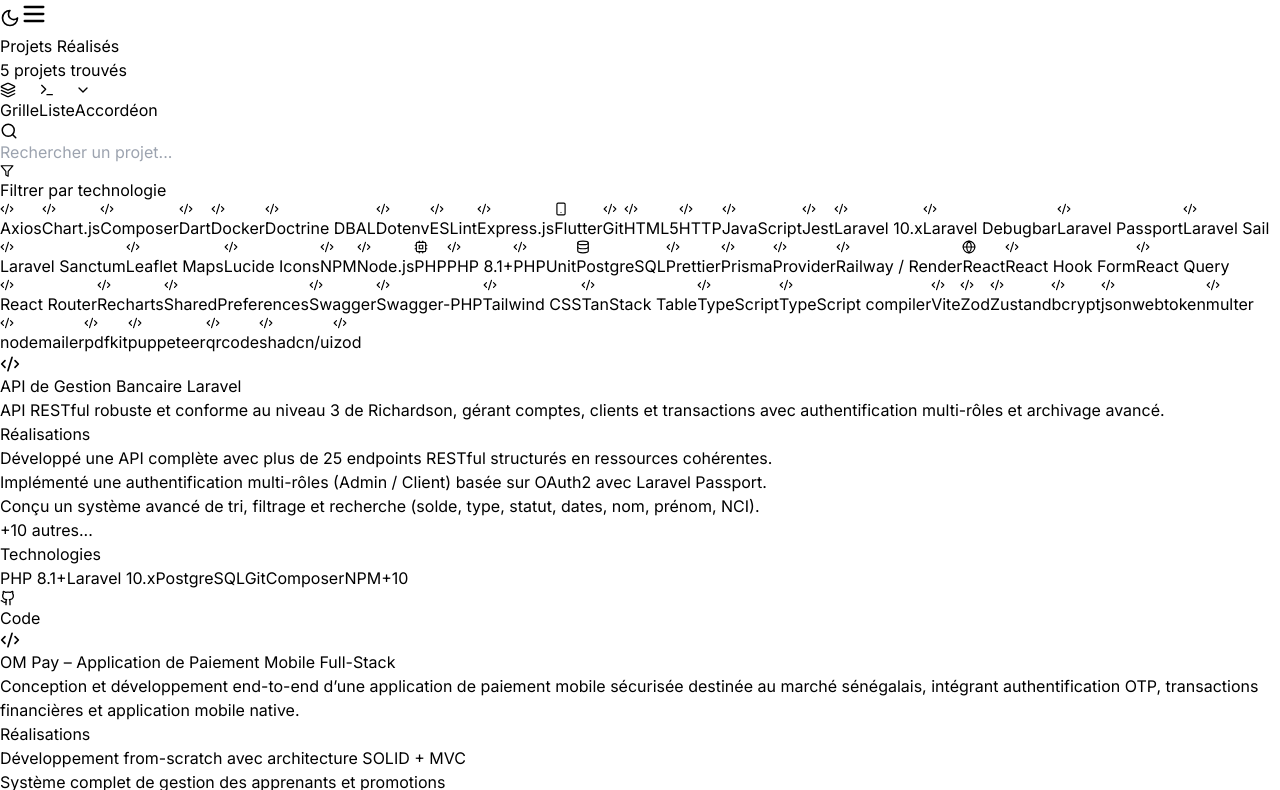
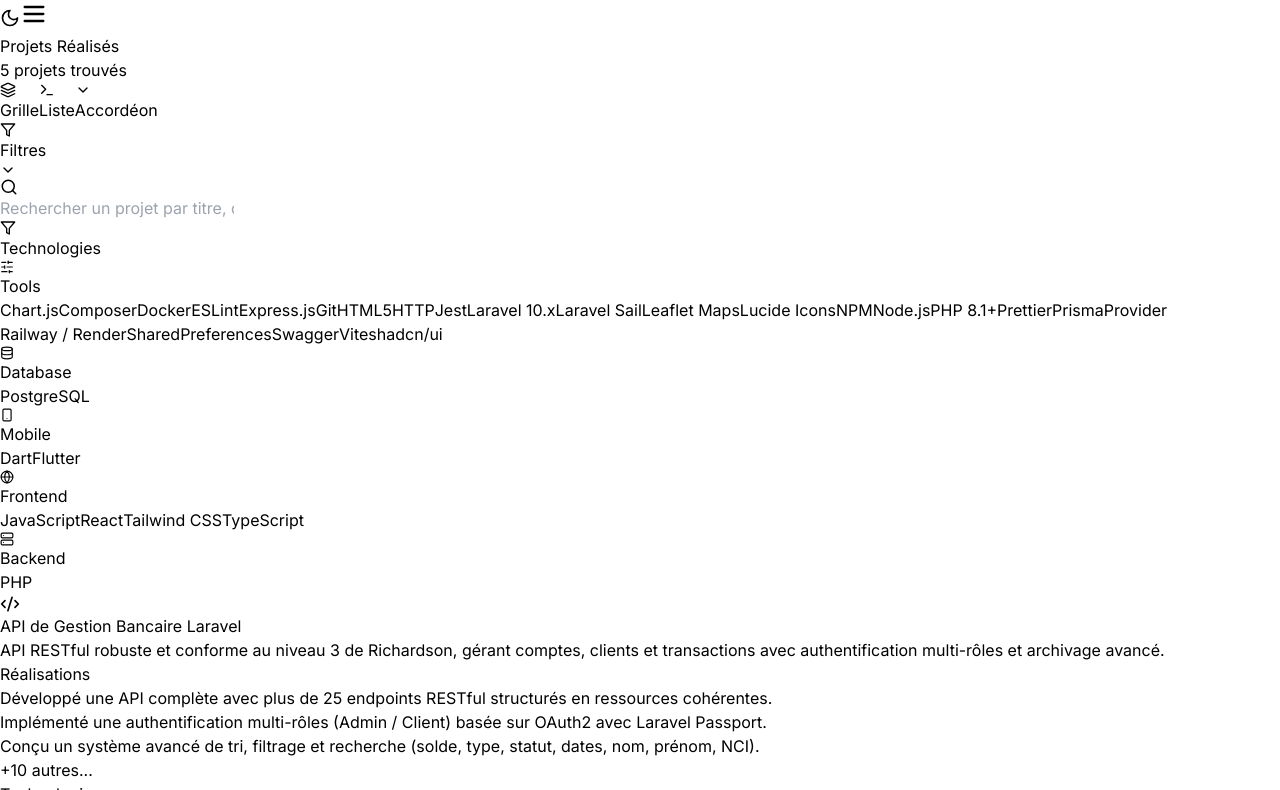
Before and after one commit to KalidouGUISSE/KalidouGUISSE-PorteFollio, a React (Vite) app: page /projects in a window 1280 px wide. Shown: the part 850-1640 px from the top of the page. Built offline with nearby package versions, Linux system fonts and the light colour scheme.

Commit message:
video reste

```diff
--- a/src/components/Projects.tsx
+++ b/src/components/Projects.tsx
@@ -2,16 +2,40 @@ import { useState, useMemo, useEffect } from 'react';
 import { PortfolioData } from '../types/portfolio';
 import {
   Github, ExternalLink, Code2, Layers, Terminal,
-  ChevronDown, ChevronUp, Search, Filter, X,
-  Database, Smartphone, Globe, Cpu
+  ChevronDown, ChevronUp, SlidersHorizontal, Filter,
+  Database, Smartphone, Globe, Server
 } from 'lucide-react';
 import { useTheme } from '../contexts/ThemeContext';
+import { TechnologyFilter } from './TechnologyFilter';
 
 interface ProjectsProps {
   data: PortfolioData;
 }
 
 type ViewMode = 'grid' | 'list' | 'mobile-accordion';
+
+// Catégories de technologies avec icônes
+const TECH_CATEGORIES = [
+  { name: 'Frontend', icon: <Globe size={14} />, color: 'blue' },
+  { name: 'Backend', icon: <Server size={14} />, color: 'green' },
+  { name: 'Mobile', icon: <Smartphone size={14} />, color: 'purple' },
+  { name: 'Database', icon: <Database size={14} />, color: 'orange' },
+  { name: 'Tools', icon: <SlidersHorizontal size={14} />, color: 'gray' },
+];
+
+// Fonction pour catégoriser une technologie
+const getTechCategory = (tech: string): string => {
+  const frontend = ['React', 'Angular', 'HTML', 'CSS', 'JavaScript', 'TypeScript', 'Tailwind CSS'];
+  const backend = ['PHP', 'Laravel', 'Node', 'Java', 'Python', 'C'];
+  const mobile = ['Flutter', 'Dart'];
+  const database = ['MySQL', 'MongoDB', 'PostgreSQL'];
+
+  if (frontend.includes(tech)) return 'Frontend';
+  if (backend.includes(tech)) return 'Backend';
+  if (mobile.includes(tech)) return 'Mobile';
+  if (database.includes(tech)) return 'Database';
+  return 'Tools';
+};
 
 // Composant: MobileAccordionItem
 const MobileAccordionItem = ({
@@ -41,7 +65,6 @@ const MobileAccordionItem = ({
         }
       `}
     >
-      {/* Header cliquable */}
       <button
         onClick={onToggle}
         aria-expanded={isOpen}
@@ -79,7 +102,6 @@ const MobileAccordionItem = ({
         />
       </button>
 
-      {/* Contenu développé */}
       <div
         id={`project-content-${project.id}`}
         className={`
@@ -91,7 +113,6 @@ const MobileAccordionItem = ({
           px-4 pb-4 space-y-4
           ${isDark ? 'border-t border-gray-700' : 'border-t border-gray-200'}
         `}>
-          {/* Description */}
           <p className={`
             pt-4 text-sm leading-relaxed
             ${isDark ? 'text-gray-300' : 'text-gray-600'}
@@ -99,7 +120,6 @@ const MobileAccordionItem = ({
             {project.shortDescription}
           </p>
 
-          {/* Réalisations */}
           <div>
             <h4 className={`
               text-xs font-semibold uppercase tracking-wider mb-2
@@ -126,7 +146,6 @@ const MobileAccordionItem = ({
             </ul>
           </div>
 
-          {/* Technologies */}
           <div>
             <h4 className={`
               text-xs font-semibold uppercase tracking-wider mb-2
@@ -152,7 +171,6 @@ const MobileAccordionItem = ({
             </div>
           </div>
 
-          {/* Liens */}
           <div className={`
             pt-2 flex flex-wrap gap-2
           `}>
@@ -214,7 +232,7 @@ const MobileAccordionItem = ({
   );
 };
 
-// Composant: ProjectCard (Desktop Grid)
+// Composant: ProjectCard
 const ProjectCard = ({
   project,
   isDark
@@ -240,7 +258,6 @@ const ProjectCard = ({
       `}
       aria-labelledby={`project-title-${project.id}`}
     >
-      {/* Header */}
       <div className={`
         px-6 py-4 rounded-t-xl border-b transition-colors duration-300
         ${isDark
@@ -272,7 +289,6 @@ const ProjectCard = ({
         </div>
       </div>
 
-      {/* Contenu */}
       <div className="flex-1 p-6 space-y-4">
         <p className={`
           text-sm leading-relaxed line-clamp-3
@@ -281,7 +297,6 @@ const ProjectCard = ({
           {project.shortDescription}
         </p>
 
-        {/* Réalisations */}
         <div className="space-y-2">
           <h4 className={`
             text-xs font-semibold uppercase tracking-wider
@@ -316,7 +331,6 @@ const ProjectCard = ({
           </ul>
         </div>
 
-        {/* Technologies */}
         <div className="space-y-2">
           <h4 className={`
             text-xs font-semibold uppercase tracking-wider
@@ -351,7 +365,6 @@ const ProjectCard = ({
         </div>
       </div>
 
-      {/* Liens */}
       <div className={`
         px-6 py-4 rounded-b-xl border-t flex items-center justify-between gap-4
         ${isDark
@@ -426,105 +439,54 @@ const ProjectCard = ({
   );
 };
 
-// Composant: FilterSection
-const FilterSection = ({
-  allTechnologies,
-  selectedTechs,
-  onToggleTech,
-  isDark
-}: {
-  allTechnologies: string[];
-  selectedTechs: string[];
-  onToggleTech: (tech: string) => void;
-  isDark: boolean;
-}) => {
-  const categoryIcons: Record<string, React.ReactNode> = {
-    'PHP': <Cpu size={14} />,
-    'Laravel': <Layers size={14} />,
-    'Node': <Cpu size={14} />,
-    'React': <Globe size={14} />,
-    'Flutter': <Smartphone size={14} />,
-    'MySQL': <Database size={14} />,
-    'PostgreSQL': <Database size={14} />,
-  };
-
-  return (
-    <div className="flex flex-wrap gap-2">
-      {allTechnologies.map((tech) => {
-        const isSelected = selectedTechs.includes(tech);
-        return (
-          <button
-            key={tech}
-            onClick={() => onToggleTech(tech)}
-            aria-pressed={isSelected}
-            className={`
-              flex items-center gap-1.5 px-3 py-1.5 rounded-full text-xs font-medium
-              transition-all duration-200
-              ${isSelected
-                ? isDark
-                  ? 'bg-blue-600 text-white'
-                  : 'bg-blue-600 text-white'
-                : isDark
-                  ? 'bg-gray-700 text-gray-300 hover:bg-gray-600'
-                  : 'bg-gray-200 text-gray-700 hover:bg-gray-300'
-              }
-            `}
-          >
-            {categoryIcons[tech] || <Code2 size={14} />}
-            {tech}
-            {isSelected && (
-              <X size={12} className="ml-0.5" />
-            )}
-          </button>
-        );
-      })}
-    </div>
-  );
-};
-
 export const Projects = ({ data }: ProjectsProps) => {
   const { isDark } = useTheme();
   const [viewMode, setViewMode] = useState<ViewMode>('grid');
   const [searchQuery, setSearchQuery] = useState('');
   const [selectedTechs, setSelectedTechs] = useState<string[]>([]);
   const [openAccordionId, setOpenAccordionId] = useState<string | null>(null);
+  const [isFilterVisible, setIsFilterVisible] = useState(true);
 
-  // Détecter la taille d'écran pour définir le mode par défaut
   useEffect(() => {
     const handleResize = () => {
       if (window.innerWidth < 768) {
         setViewMode('mobile-accordion');
       }
     };
-
-    // Initialiser en mobile si petit écran
     handleResize();
-
     window.addEventListener('resize', handleResize);
     return () => window.removeEventListener('resize', handleResize);
   }, []);
 
-  // Extraire toutes les technologies uniques
-  const allTechnologies = useMemo(() => {
-    const techs = new Set<string>();
+  // Extraire technologies avec catégories
+  const techCategories = useMemo(() => {
+    const categories: Record<string, string[]> = {};
+
     data.projects.forEach(project => {
-      project.technologies.core.forEach(t => techs.add(t));
-      project.technologies.tools.forEach(t => techs.add(t));
-      project.technologies.packages.forEach(t => t && techs.add(t));
+      [...project.technologies.core, ...project.technologies.tools].forEach(t => {
+        const cat = getTechCategory(t);
+        if (!categories[cat]) categories[cat] = [];
+        if (!categories[cat].includes(t)) categories[cat].push(t);
       });
-    return Array.from(techs).sort();
+    });
+
+    return Object.entries(categories).map(([name, items]) => ({
+      name,
+      items: items.sort(),
+      icon: TECH_CATEGORIES.find(c => c.name === name)?.icon || <Code2 size={14} />,
+      color: TECH_CATEGORIES.find(c => c.name === name)?.color || 'gray'
+    }));
   }, [data.projects]);
 
   // Filtrer les projets
   const filteredProjects = useMemo(() => {
     return data.projects.filter(project => {
-      // Recherche textuelle
       const matchesSearch =
+        searchQuery === '' ||
         project.title.toLowerCase().includes(searchQuery.toLowerCase()) ||
         project.shortDescription.toLowerCase().includes(searchQuery.toLowerCase()) ||
         project.achievements.some(a => a.toLowerCase().includes(searchQuery.toLowerCase()));
 
-      // Filtrage par technologies (OU - un projet apparaît s'il contient AU MOINS une tech sélectionnée)
       const matchesTechs = selectedTechs.length === 0 || selectedTechs.some(tech =>
         project.technologies.core.includes(tech) ||
         project.technologies.tools.includes(tech) ||
@@ -558,7 +520,6 @@ export const Projects = ({ data }: ProjectsProps) => {
       id="projects"
     >
       <div className="max-w-7xl mx-auto">
-        {/* Header */}
         <div className="flex flex-col md:flex-row md:items-end md:justify-between gap-6 mb-12">
           <div className="animate-fade-in-up">
             <h2 className="text-4xl md:text-5xl font-bold text-gray-900 dark:text-white mb-4">
@@ -570,7 +531,6 @@ export const Projects = ({ data }: ProjectsProps) => {
             </p>
           </div>
 
-          {/* View Mode Toggle */}
           <div className="flex items-center gap-2 p-1 rounded-lg bg-gray-100 dark:bg-gray-800 animate-fade-in-up animation-delay-200">
             <button
               onClick={() => setViewMode('grid')}
@@ -617,72 +577,55 @@ export const Projects = ({ data }: ProjectsProps) => {
           </div>
         </div>
 
-        {/* Search & Filters */}
-        <div className={`
-          mb-8 p-4 rounded-xl border space-y-4
+        {/* Filter Toggle Button */}
+        <div className="mb-4">
+          <button
+            onClick={() => setIsFilterVisible(!isFilterVisible)}
+            className={ `
+              flex items-center gap-2 px-4 py-2 rounded-lg text-sm font-medium
+              transition-all duration-200
               ${isDark
-            ? 'bg-gray-800/30 border-gray-700'
-            : 'bg-gray-50 border-gray-200'
+                ? 'bg-gray-800 text-gray-300 hover:bg-gray-700 border border-gray-700'
+                : 'bg-gray-100 text-gray-700 hover:bg-gray-200 border border-gray-300'
               }
-        `}>
-          {/* Search Bar */}
-          <div className="relative">
-            <Search
-              size={18}
+            `}
+            aria-expanded={isFilterVisible}
+            aria-controls="filter-section"
+          >
+            <Filter size={16} className={selectedTechs.length > 0 ? 'text-blue-500' : ''} />
+            <span>Filtres</span>
+            {selectedTechs.length > 0 && (
+              <span className="px-2 py-0.5 text-xs bg-blue-500 text-white rounded-full">
+                {selectedTechs.length}
+              </span>
+            )}
+            <ChevronDown
+              size={16}
               className={`
-                absolute left-3 top-1/2 -translate-y-1/2
-                ${isDark ? 'text-gray-400' : 'text-gray-500'}
+                transition-transform duration-200
+                ${isFilterVisible ? 'rotate-180' : ''}
               `}
             />
-            <input
-              type="text"
-              placeholder="Rechercher un projet..."
-              value={searchQuery}
-              onChange={(e) => setSearchQuery(e.target.value)}
-              className={`
-                w-full pl-10 pr-4 py-2.5 rounded-lg border
-                focus:outline-none focus:ring-2 focus:ring-blue-500 focus:border-transparent
-                ${isDark
-                  ? 'bg-gray-700 border-gray-600 text-white placeholder-gray-400'
-                  : 'bg-white border-gray-300 text-gray-900 placeholder-gray-500'
-                }
-              `}
-              aria-label="Rechercher un projet"
-            />
+          </button>
         </div>
 
-          {/* Tech Filters */}
-          <div className="space-y-2">
-            <div className="flex items-center justify-between">
-              <span className={`
-                text-sm font-medium flex items-center gap-2
-                ${isDark ? 'text-gray-300' : 'text-gray-700'}
-              `}>
-                <Filter size={14} />
-                Filtrer par technologie
-              </span>
-              {(searchQuery || selectedTechs.length > 0) && (
-                <button
-                  onClick={handleResetFilters}
+        {/* Search & Filters */}
+        <div
+          id="filter-section"
           className={`
-                    text-xs font-medium px-2 py-1 rounded
-                    ${isDark
-                      ? 'text-gray-400 hover:text-white'
-                      : 'text-gray-500 hover:text-gray-700'
-                    }
+            overflow-hidden transition-all duration-300 ease-in-out
+            ${isFilterVisible ? 'max-h-[1000px] opacity-100' : 'max-h-0 opacity-0'}
           `}
         >
-                  Réinitialiser
-                </button>
-              )}
-            </div>
-            <FilterSection
-              allTechnologies={allTechnologies}
+          <TechnologyFilter
+            techCategories={techCategories}
             selectedTechs={selectedTechs}
+            searchQuery={searchQuery}
+            isDark={isDark}
             onToggleTech={handleToggleTech}
-              isDark={isDark}
+            onResetFilters={handleResetFilters}
+            onSearchChange={setSearchQuery}
           />
-          </div>
         </div>
 
         {/* Projects Display */}
@@ -700,13 +643,8 @@ export const Projects = ({ data }: ProjectsProps) => {
           </div>
         ) : (
           <>
-            {/* Mobile Accordion View */}
             {viewMode === 'mobile-accordion' && (
-              <div
-                className="flex flex-col gap-3"
-                role="list"
-                aria-label="Projets en accordéon"
-              >
+              <div className="flex flex-col gap-3" role="list" aria-label="Projets en accordéon">
                 {filteredProjects.map((project, index) => (
                   <div
                     key={project.id}
@@ -725,7 +663,6 @@ export const Projects = ({ data }: ProjectsProps) => {
               </div>
             )}
 
-            {/* Grid View */}
             {viewMode === 'grid' && (
               <div
                 className="grid grid-cols-1 md:grid-cols-2 lg:grid-cols-3 gap-6"
@@ -745,13 +682,8 @@ export const Projects = ({ data }: ProjectsProps) => {
               </div>
             )}
 
-            {/* List View (inchangée, simplifiée) */}
             {viewMode === 'list' && (
-              <div
-                className="flex flex-col gap-4"
-                role="list"
-                aria-label="Projets en liste"
-              >
+              <div className="flex flex-col gap-4" role="list" aria-label="Projets en liste">
                 {filteredProjects.map((project, index) => (
                   <div
                     key={project.id}
--- /dev/null
+++ b/src/components/TechnologyFilter.tsx
@@ -0,0 +1,175 @@
+import { Search, Filter, X } from 'lucide-react';
+
+export interface TechCategory {
+  name: string;
+  icon: React.ReactNode;
+  color: string;
+  items: string[];
+}
+
+interface TechnologyFilterProps {
+  techCategories: TechCategory[];
+  selectedTechs: string[];
+  searchQuery: string;
+  isDark: boolean;
+  onToggleTech: (tech: string) => void;
+  onResetFilters: () => void;
+  onSearchChange: (query: string) => void;
+}
+
+export const TechnologyFilter = ({
+  techCategories,
+  selectedTechs,
+  searchQuery,
+  isDark,
+  onToggleTech,
+  onResetFilters,
+  onSearchChange,
+}: TechnologyFilterProps) => {
+  return (
+    <div
+      className={`
+        mb-8 rounded-xl border overflow-hidden
+        ${isDark
+          ? 'bg-gray-800/30 border-gray-700'
+          : 'bg-gray-50 border-gray-200'
+        }
+      `}
+    >
+      <div className="relative">
+        <Search
+          size={18}
+          className={`
+            absolute left-4 top-1/2 -translate-y-1/2
+            ${isDark ? 'text-gray-400' : 'text-gray-500'}
+          `}
+        />
+        <input
+          type="text"
+          placeholder="Rechercher un projet par titre, description ou technologie..."
+          value={searchQuery}
+          onChange={(e) => onSearchChange(e.target.value)}
+          className={`
+            w-full pl-12 pr-10 py-3 text-sm transition-all duration-200
+            focus:outline-none focus:ring-2 focus:ring-blue-500
+            ${isDark
+              ? 'bg-gray-800 border-gray-700 text-white placeholder-gray-400'
+              : 'bg-white border-gray-300 text-gray-900 placeholder-gray-500'
+            }
+          `}
+          aria-label="Rechercher un projet"
+        />
+        {searchQuery && (
+          <button
+            onClick={() => onSearchChange('')}
+            className={`
+              absolute right-4 top-1/2 -translate-y-1/2 p-1 rounded-full
+              ${isDark
+                ? 'hover:bg-gray-700 text-gray-400'
+                : 'hover:bg-gray-200 text-gray-500'
+              }
+            `}
+            aria-label="Effacer la recherche"
+          >
+            <X size={16} />
+          </button>
+        )}
+      </div>
+
+      <div
+        className={`
+          px-4 py-4 border-t
+          ${isDark
+            ? 'border-gray-700'
+            : 'border-gray-200'
+          }
+        `}
+      >
+        <div className="flex items-center justify-between mb-3">
+          <span
+            className={`
+              text-sm font-semibold flex items-center gap-2
+              ${isDark ? 'text-gray-300' : 'text-gray-700'}
+            `}
+          >
+            <Filter size={16} className={selectedTechs.length > 0 ? 'text-blue-500' : ''} />
+            Technologies
+            {selectedTechs.length > 0 && (
+              <span className="px-2 py-0.5 text-xs bg-blue-500 text-white rounded-full">
+                {selectedTechs.length}
+              </span>
+            )}
+          </span>
+          {(searchQuery || selectedTechs.length > 0) && (
+            <button
+              onClick={onResetFilters}
+              className={`
+                text-xs font-medium px-3 py-1.5 rounded-lg flex items-center gap-1
+                transition-colors duration-200
+                ${isDark
+                  ? 'text-gray-400 hover:text-white hover:bg-gray-700'
+                  : 'text-gray-500 hover:text-gray-700 hover:bg-gray-200'
+                }
+              `}
+            >
+              <X size={12} />
+              Réinitialiser
+            </button>
+          )}
+        </div>
+
+        <div className="space-y-4">
+          {techCategories.map((category) => (
+            <div key={category.name} className="space-y-2">
+              <div
+                className={`
+                  text-xs font-medium uppercase tracking-wider flex items-center gap-2
+                  ${isDark ? 'text-gray-500' : 'text-gray-400'}
+                `}
+              >
+                <span
+                  className={`
+                    p-1 rounded
+                    ${isDark
+                      ? `bg-${category.color}-900/30 text-${category.color}-400`
+                      : `bg-${category.color}-100 text-${category.color}-600`
+                    }
+                  `}
+                >
+                  {category.icon}
+                </span>
+                {category.name}
+              </div>
+              <div className="flex flex-wrap gap-2">
+                {category.items.map((tech) => {
+                  const isSelected = selectedTechs.includes(tech);
+                  return (
+                    <button
+                      key={tech}
+                      onClick={() => onToggleTech(tech)}
+                      aria-pressed={isSelected}
+                      className={`
+                        px-3 py-1.5 text-xs font-medium rounded-lg
+                        transition-all duration-200 flex items-center gap-1.5
+                        hover:scale-105 active:scale-95
+                        ${isSelected
+                          ? 'bg-blue-500 text-white shadow-md shadow-blue-500/30'
+                          : isDark
+                            ? 'bg-gray-700/50 text-gray-300 hover:bg-gray-700 border border-gray-600'
+                            : 'bg-gray-100 text-gray-600 hover:bg-gray-200 border border-gray-300'
+                        }
+                      `}
+                    >
+                      {tech}
+                      {isSelected && <X size={12} />}
+                    </button>
+                  );
+                })}
+              </div>
+            </div>
+          ))}
+        </div>
+      </div>
+    </div>
+  );
+};
--- a/src/data/portfolioData.ts
+++ b/src/data/portfolioData.ts
@@ -158,7 +158,7 @@ export const getInitialPortfolioData = (): PortfolioData => {
           // docs: "https://kalidou-guisse-projetlaravel.onrender.com/api/documentation",
         }
       },
-            {
+      {
         id: 'proj4',
         title: 'OM Pay – Application de Paiement Mobile Full-Stack',
         shortDescription: "Conception et développement end-to-end d’une application de paiement mobile sécurisée destinée au marché sénégalais, intégrant authentification OTP, transactions financières et application mobile native.",
@@ -181,9 +181,9 @@ export const getInitialPortfolioData = (): PortfolioData => {
           "/assete/ompay/ompay.mp4",
         ],
         links: {
-          backend: "https://github.com/KalidouGUISSE/OM-Pay-Backend",
+          // backend: "https://github.com/KalidouGUISSE/OM-Pay",
           frontend: "https://github.com/KalidouGUISSE/OM-Pay-Fluter",
-          // demo: "https://frontend-gestion-salaire.vercel.app"
+          docs: "https://om-pay.onrender.com/api/documentation"
         }
 
       },
```
Lines whose indentation alone changed are shown as unchanged.
